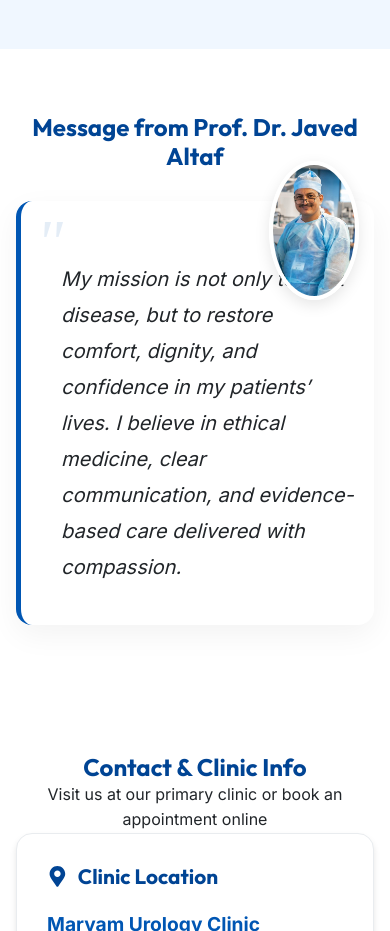
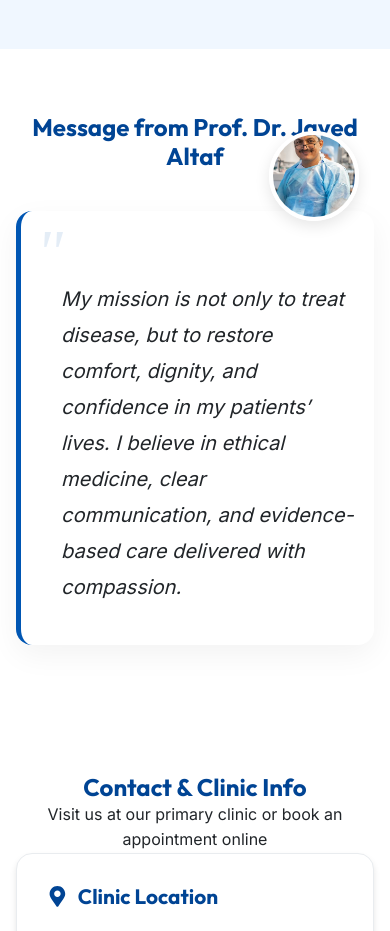
Before and after one commit to M-Nabeegh/altafwebsite, a React (Vite) app: page / in a window 390 px wide. Shown: the part 6400-7331 px from the top of the page. Built offline with nearby package versions, Linux system fonts and the light colour scheme.

Commit message:
style: fix mobile message avatar overlap and make it a perfect circle

```diff
--- a/src/index.css
+++ b/src/index.css
@@ -1338,20 +1338,21 @@ ul {
 
 @media (max-width: 768px) {
   .message-flex-container {
-    padding-top: 30px;
+    padding-top: 40px;
   }
   .message-img-container {
     position: absolute;
-    top: -10px;
+    top: -40px;
     right: 15px;
     z-index: 10;
   }
   .message-quote-box {
-    padding-top: 60px !important;
+    padding-top: 70px !important;
     padding-right: 20px !important;
   }
   .message-img {
     max-width: 90px;
+    aspect-ratio: 1 / 1;
     border-width: 4px;
     border-radius: 50%;
     box-shadow: 0 5px 15px rgba(0,0,0,0.1);
```
